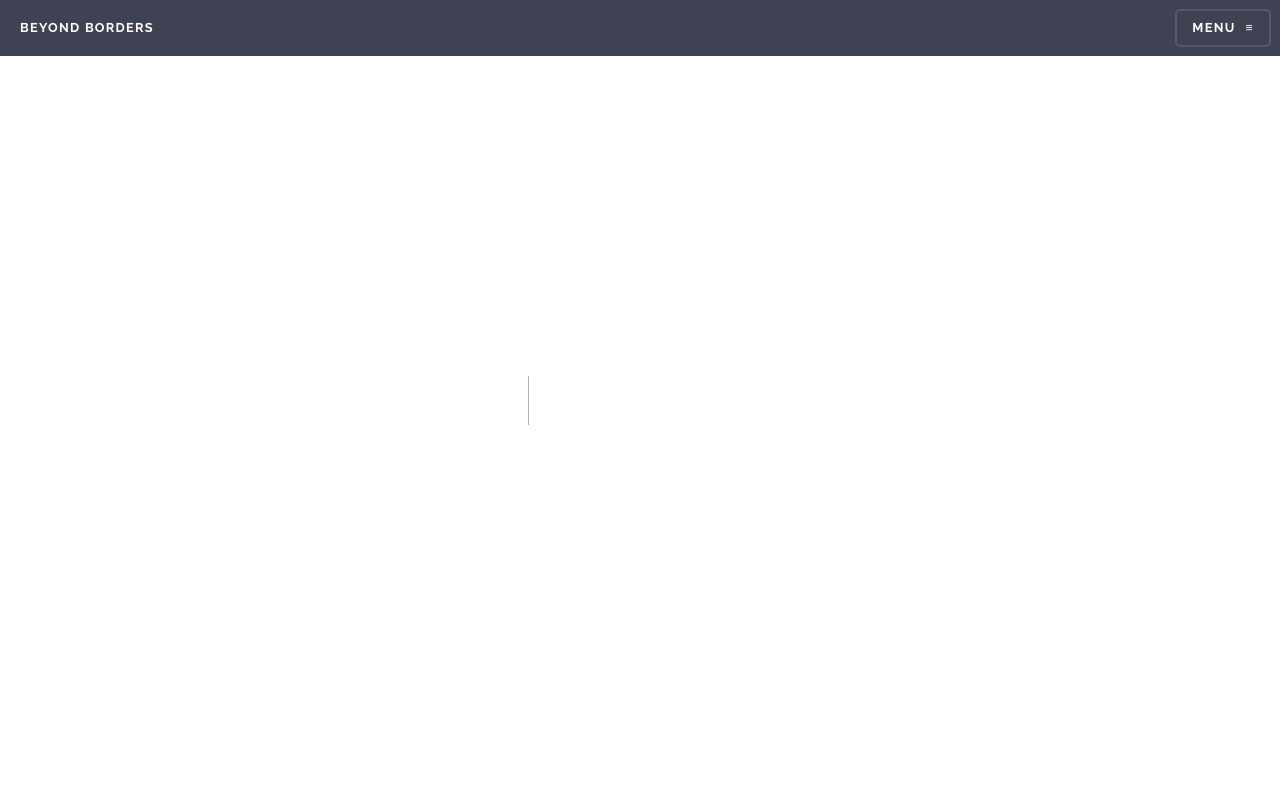
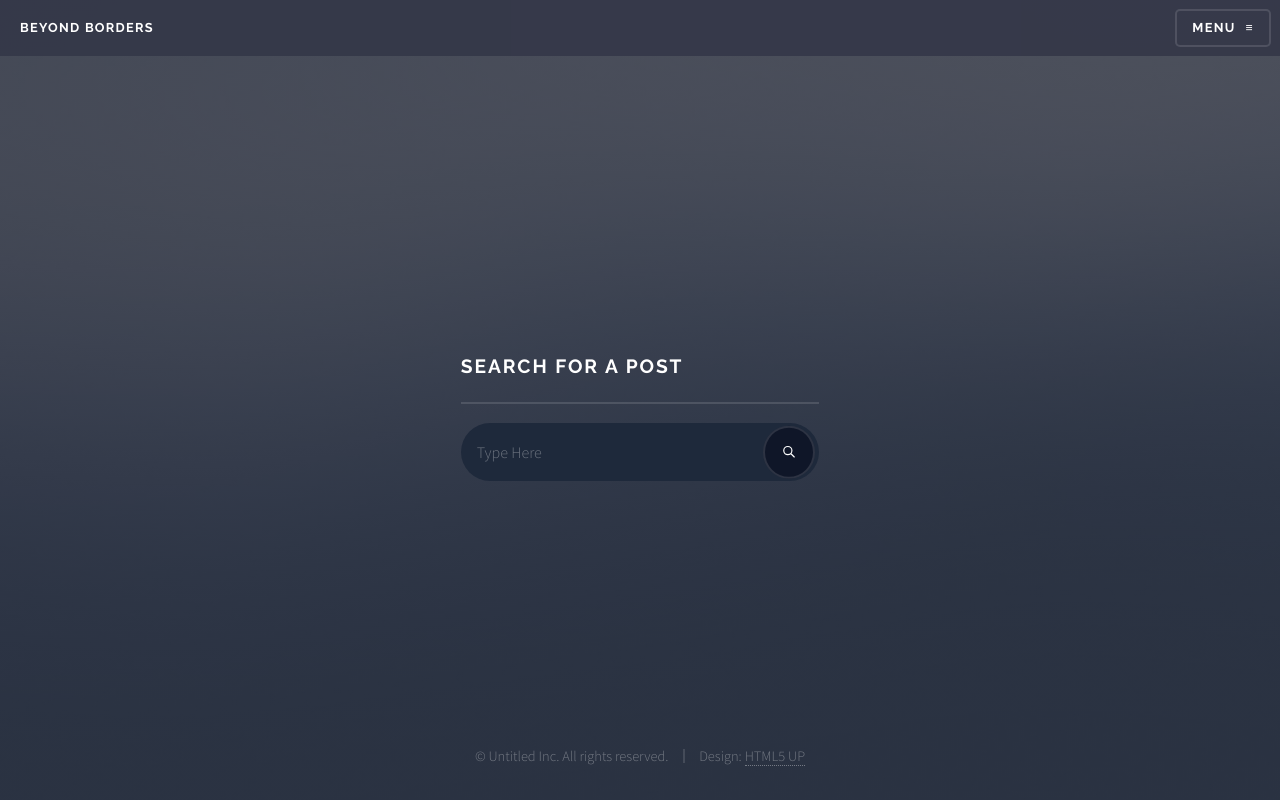
Before and after one commit to Virloxx/travel-blog-cms, a Next.js app: page /search in a window 1280 px wide. Before the commit this address had no page. Built offline with nearby package versions, Linux system fonts and the light colour scheme.

Commit message:
add a search page with searchbar component

```diff
--- a/package.json
+++ b/package.json
@@ -16,6 +16,7 @@
     "prisma": "^6.0.1",
     "react": "19.0.0-rc-66855b96-20241106",
     "react-dom": "19.0.0-rc-66855b96-20241106",
+    "react-icons": "^5.4.0",
     "sqlite3": "^5.1.7",
     "swiper": "^11.1.15"
   },
--- /dev/null
+++ b/src/app/search/page.tsx
@@ -0,0 +1,19 @@
+import React from 'react'
+import Searchbar from '../../components/searchbar/searchbar'
+
+function page() {
+  return (
+    <section id="form">
+    <div className="inner">
+      <h2 className="major">SEARCH FOR A POST</h2>
+      <Searchbar></Searchbar>
+      <ul className="copyright">
+        <li>&copy; Untitled Inc. All rights reserved.</li>
+        <li>Design: <a href="http://html5up.net">HTML5 UP</a></li>
+      </ul>
+    </div>
+  </section>
+  )
+}
+
+export default page
--- a/src/components/layoutMenu/menu.jsx
+++ b/src/components/layoutMenu/menu.jsx
@@ -8,6 +8,7 @@ function Menu(props) {
         <h2>Menu</h2>
         <ul className="links">
           <li><a href="/">Home</a></li>
+          <li><a href="/search">Search</a></li>
           <li><a href="generic.html">Generic</a></li>
           <li><a href="elements.html">Elements</a></li>
           <li><a href="/login">Log In</a></li>
--- /dev/null
+++ b/src/components/searchbar/searchbar.jsx
@@ -0,0 +1,20 @@
+'use client'
+
+import React, { useState } from 'react';
+import { HiOutlineSearch } from "react-icons/hi";
+
+const Searchbar = () => {
+
+    return (
+        <form className='searchbar-container'>
+            <div className="searchbar-wrapper">
+                <input type="search" placeholder='Type Here' className='search-input'/>
+                <button className='search-button'>
+                    <HiOutlineSearch />
+                </button>
+            </div>
+        </form>
+    );
+};
+
+export default Searchbar;
--- a/src/ui/main.css
+++ b/src/ui/main.css
@@ -3990,6 +3990,47 @@ input, select, textarea {
 
 		}
 
+
+/* Searchbar */
+
+	.searchbar-container {
+		width: 500px;
+		position: relative;
+	}
+
+	.searchbar-wrapper {
+		position: relative;
+	}
+
+	.search-input {
+		width: 100%;
+		padding: 16px;
+		border-radius: 50px;
+		background-color: #1e293b;
+		border: none;
+		outline: none;
+		color: white;
+		font-size: 16px;
+	}
+
+	.search-button {
+		position: absolute;
+		right: 4px;
+		top: 50%;
+		transform: translateY(-50%);
+		padding: 19px;
+		background-color: #0f1628;
+		border-radius: 50%;
+		border: none;
+		cursor: pointer;
+		display: flex;
+		align-items: center;
+		justify-content: center;
+		color: white;
+		font-size: 14px;
+	}
+
+
 /* Footer */
 
 	#footer .inner {
```
Also changed, not shown: 1 other file (tests, documents, lock files or other folders).
